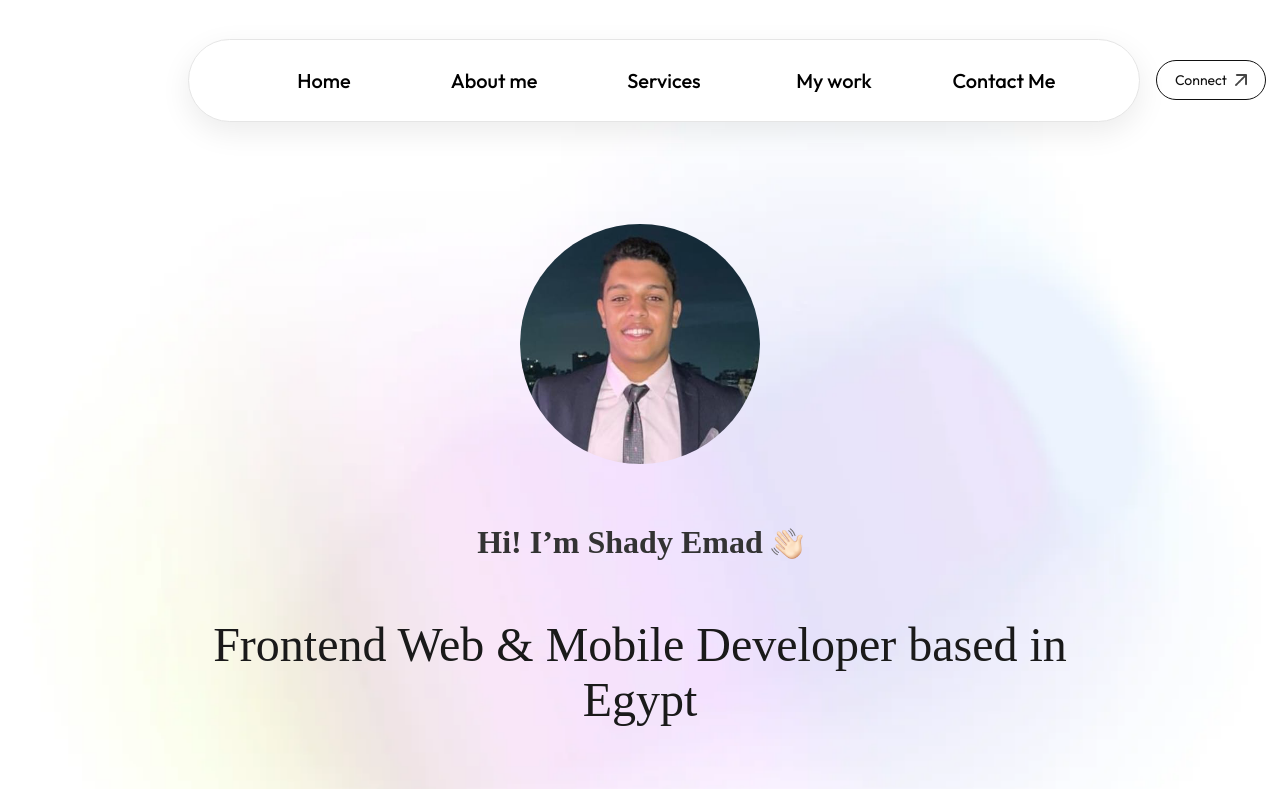
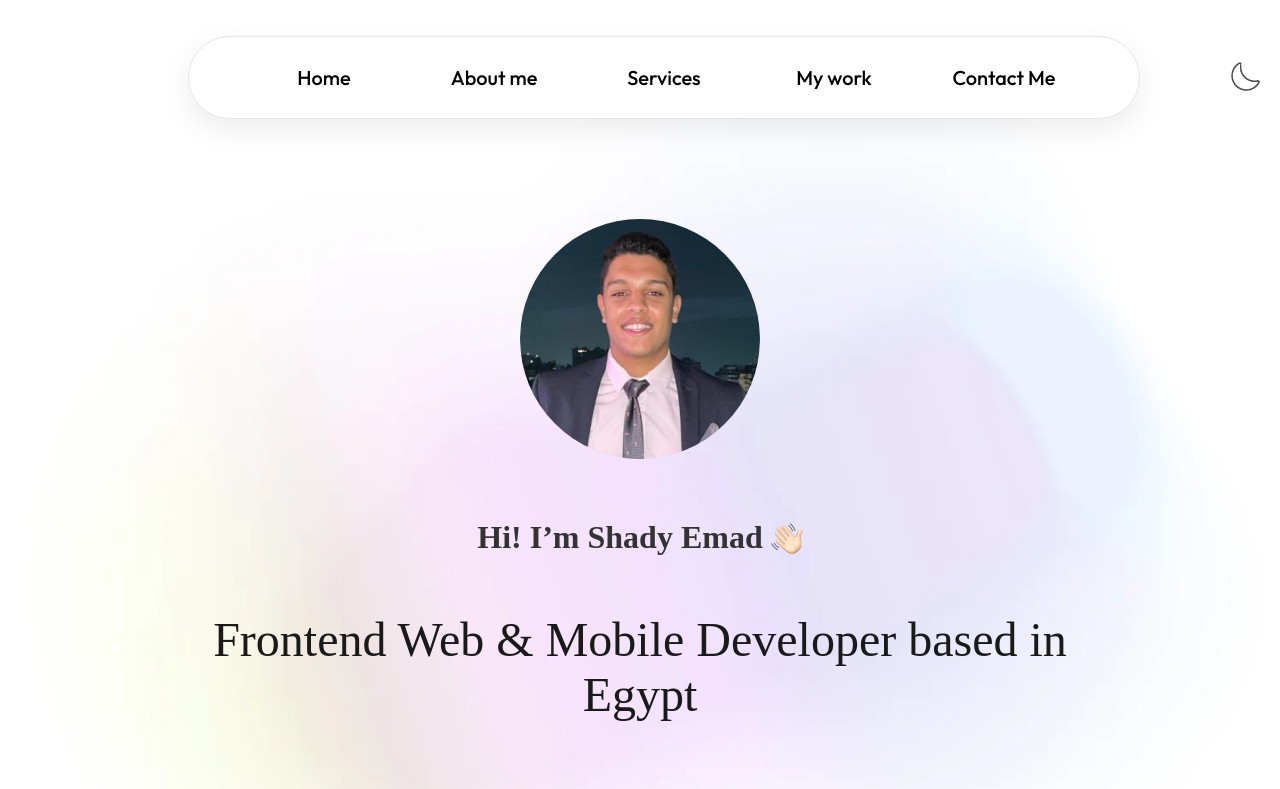
Before and after one commit to ShadyGirgis79/My-Portfolio, a Next.js app: page / in a window 1280 px wide. Shown: the top 789 px of the page. Built offline with nearby package versions, Linux system fonts and the light colour scheme; a web font is replaced by a local one.

Commit message:
Improving Navbar

```diff
--- a/components/home/NavigationBar.jsx
+++ b/components/home/NavigationBar.jsx
@@ -57,14 +57,14 @@ export default function NavigationBar() {
             />
           </button>
 
-          <a href="#contact" className="connectButton">
+          {/* <a href="#contact" className="connectButton">
             Connect
             <Image
               src={assets.arrow_icon}
               alt="arrow"
               className="arrowIcon"
             />
-          </a>
+          </a> */}
 
           <button className="menuButton" onClick={openSideMenu}>
             <Image
--- a/components/home/NavigationBar.scss
+++ b/components/home/NavigationBar.scss
@@ -182,8 +182,8 @@ $mobile: 768px;       // Alternate mobile breakpoint reference
 }
 
 .icon {
-  width: 20px;
-  height: 20px;
+  width: 30px;
+  height: 30px;
 }
 
 .connectButton {
```
